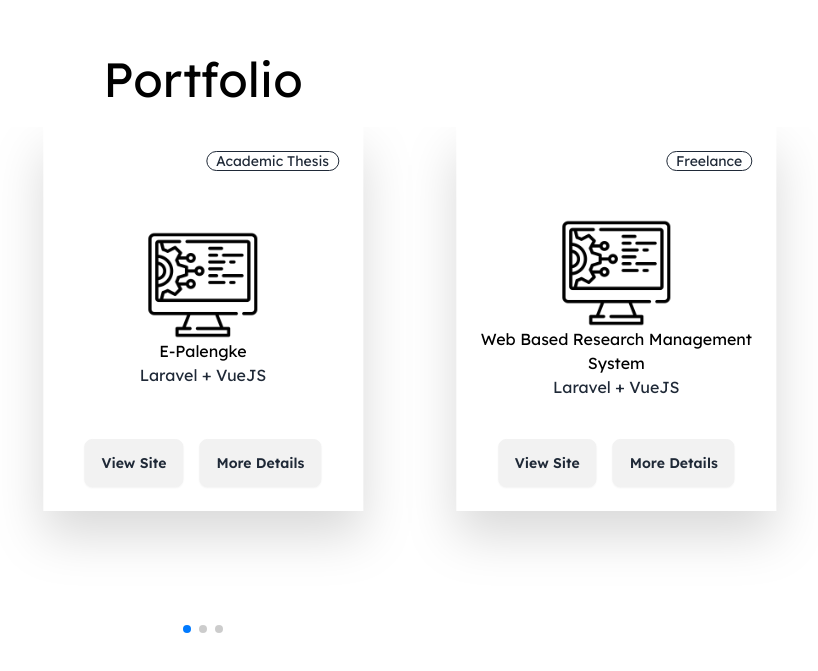
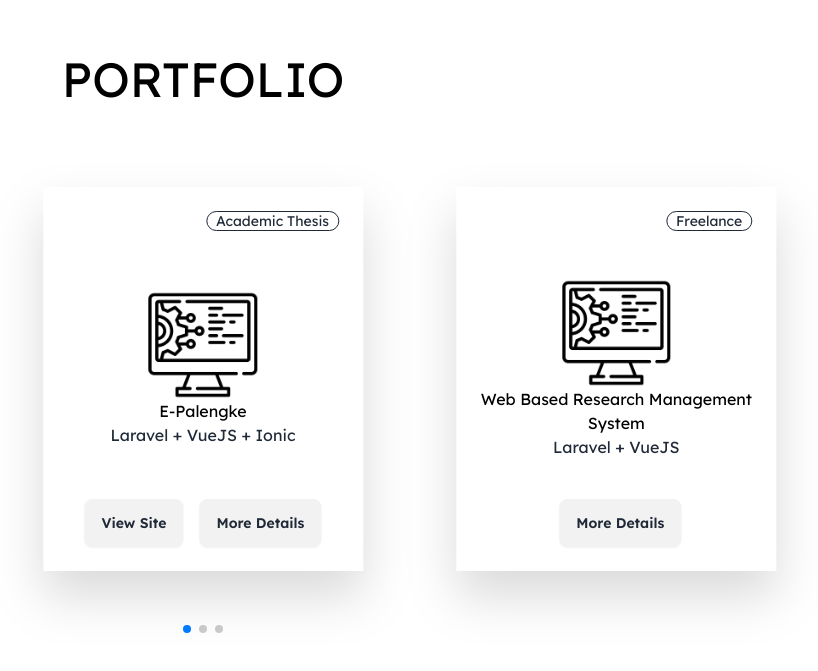
Before and after one commit to DanerisMendoza/portfolio, a Vue app: page / in a window 1280 px wide. Shown: the part 765-1436 px from the top of the page, without its empty margins (437-1255 px from the left). Built offline with nearby package versions, Linux system fonts and the light colour scheme.

Commit message:
improve portfolio

```diff
--- a/src/components/hero.vue
+++ b/src/components/hero.vue
@@ -1,6 +1,6 @@
 <template>
     <div class="h-screen max-w-7xl flex flex-col justify-center items-center " style="margin: 0px auto;">
-        <div class="flex flex-col items-start  lg:h-1/3 lg:w-3/6 m-4">
+        <div class="flex flex-col items-start  lg:h-1/3 lg:w-3/6 m-4 mb-52 md:mb-20 ">
             <h2 class="font-extrabold text-5xl text-black mr-12">
                 Daneris Mendoza
             </h2>
--- a/src/components/portfolio.vue
+++ b/src/components/portfolio.vue
@@ -1,6 +1,6 @@
 <template>
     <div class="max-w-7xl m-center pb-20">
-        <h2 class="text-5xl text-black text-center mb-6">Portfolio</h2>
+        <h2 class="text-5xl text-black text-center mb-6">PORTFOLIO</h2>
         <swiper :slidesPerView="3" :spaceBetween="0" :centeredSlides="true" :modules="modules"
             :pagination="{ clickable: true }" :breakpoints="{
             '200': {
@@ -13,8 +13,9 @@
                 slidesPerView: 3,
             },
         }">
-            <swiper-slide v-for="(project, key) in recent_projects" :key="key" style="height: 65vh;">
-                <div class="flex flex-col justify-between drop-shadow-2xl bg-white w-80 h-96 p-6 m-center">
+            <swiper-slide v-for="(project, key) in recent_projects" :key="key" style="height: 65vh;" class="pb-4" >
+                <div class="flex flex-col justify-between drop-shadow-2xl bg-white w-80 h-96 p-6  m-center ">
+
                     <div class="badge badge-outline mb-2 self-end">{{ project.type }}</div>
                     <div class="flex flex-col items-center text-center">
                         <img src="../assets/system.png" style="width: 40% " />
@@ -22,12 +23,26 @@
                         <p>{{ project.description }}</p>
                     </div>
                     <div class="self-center">
-                        <button class="btn grow mr-2">View Site</button>
-                        <button class="btn grow ml-2">More Details</button>
+                        <a v-if="project.project_link != ''" :href="project.project_link" class="btn grow mr-2"
+                            target="_blank">View Site</a>
+                        <button class="btn grow ml-2" @click="openDialog(project)">More Details</button>
                     </div>
                 </div>
             </swiper-slide>
         </swiper>
+        <!-- Open the modal using ID.showModal() method -->
+        <dialog id="my_modal_1" class="modal">
+            <div class="modal-box">
+                <h3 class="font-bold text-lg">{{ selected_project.name }}</h3>
+                <p class="py-4">{{ selected_project.type }}</p>
+                <div class="modal-action">
+                    <form method="dialog">
+                        <!-- if there is a button in form, it will close the modal -->
+                        <button class="btn">Close</button>
+                    </form>
+                </div>
+            </div>
+        </dialog>
     </div>
 </template>
 
@@ -49,22 +64,30 @@ export default {
         };
     },
 
+    methods:{
+        openDialog(project){
+            this.selected_project = project
+            my_modal_1.showModal()
+        }
+    },
+
     data() {
         return {
+            selected_project: {name: null, type:null},
             modules: [Pagination],
             recent_projects: [
                 {
                     name: "E-Palengke",
                     project_link: "https://epalengke.shop/",
                     project_logo: "../assets/system.png",
-                    description: "Laravel + VueJS",
+                    description: "Laravel + VueJS + Ionic",
                     type: 'Academic Thesis',
                     class: "project_image",
                 },
 
                 {
                     name: "Web Based Research Management System",
-                    project_link: "https://epalengke.shop/",
+                    project_link: "",
                     project_logo: "../assets/system.png",
                     description: "Laravel + VueJS",
                     type: 'Freelance',
@@ -73,7 +96,7 @@ export default {
 
                 {
                     name: "Cloud Based Disaster and Risked Geosptial Management System",
-                    project_link: "https://epalengke.shop/",
+                    project_link: "",
                     project_logo: "../assets/system.png",
                     description: "Laravel + VueJS",
                     type: 'Freelance',
@@ -85,3 +108,10 @@ export default {
 };
 
 </script>
+
+<style>
+.swiper-slide {
+    display: flex;
+    align-items: center;
+}
+</style>
```
